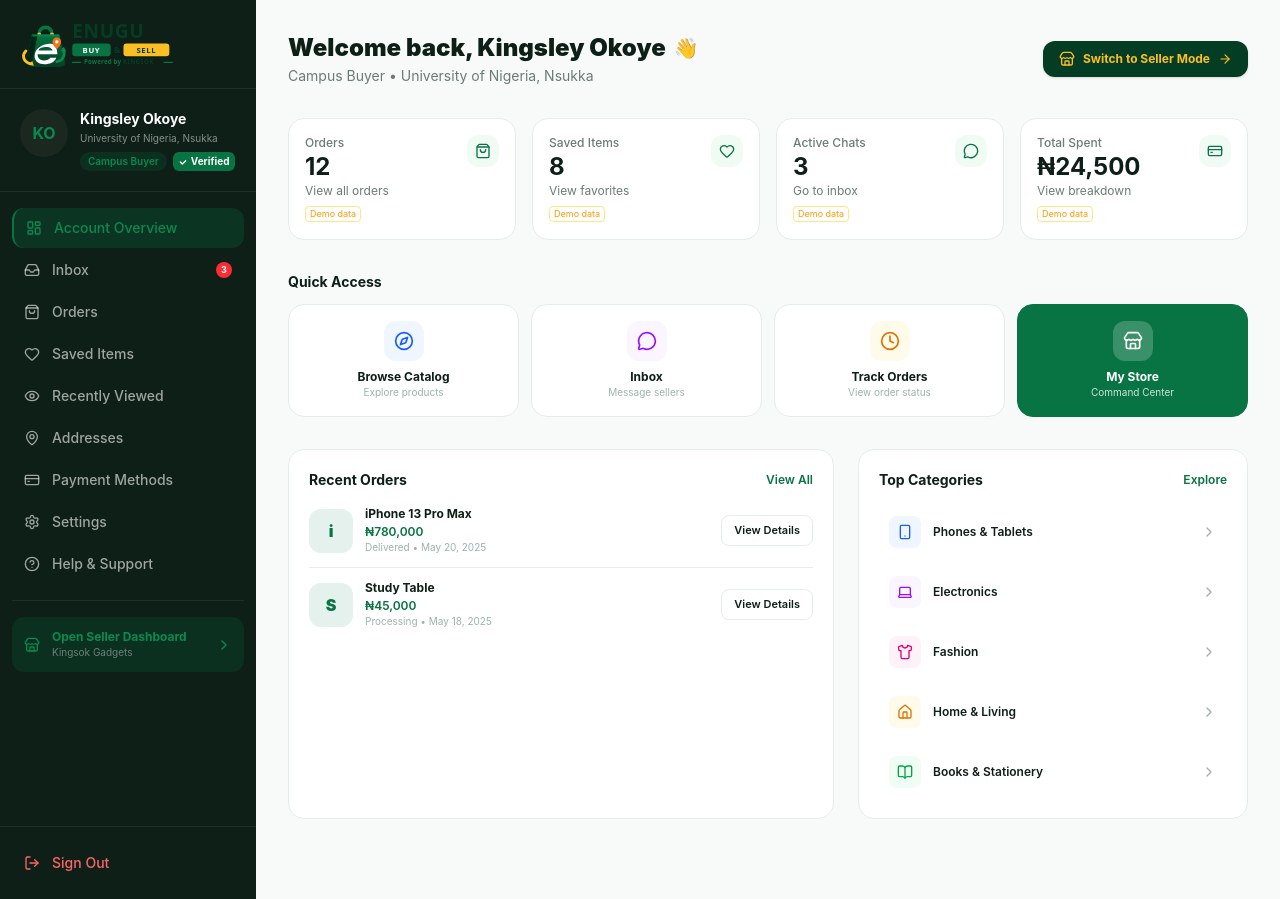
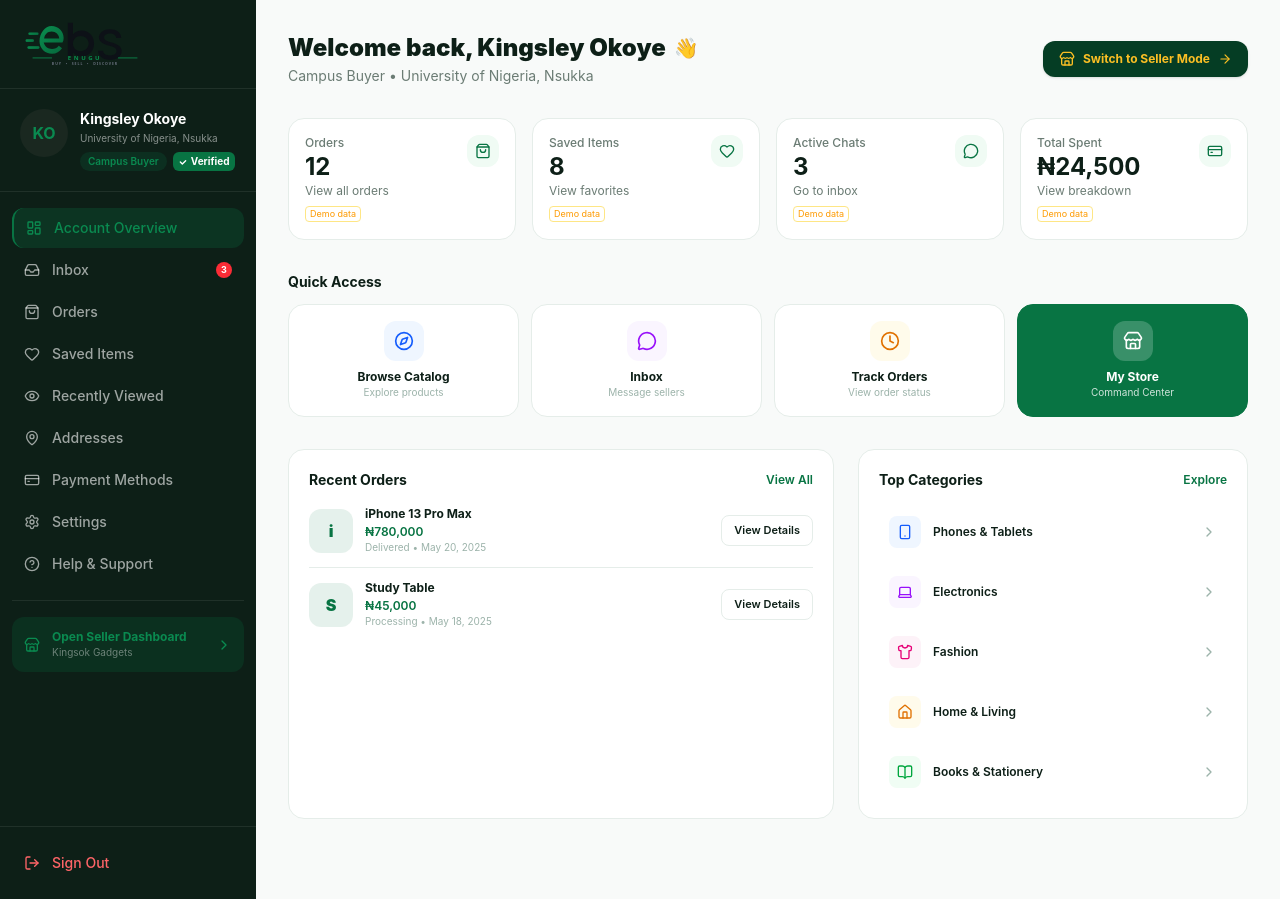
Before and after one commit to kingsokagency-code/ENUGU-BUY-AND-SELL-, a Next.js app: page /account in a window 1280 px wide. Built offline with nearby package versions, Linux system fonts and the light colour scheme.

Commit message:
Adopt official EBS brand logo (Option 3 Refined) with dynamic green speed 'e', bold navy 'b'/'s', '— ENUGU —' sub-line, and 'BUY • SELL • DISCOVER' tagline

```diff
--- a/components/brand/Logo.tsx
+++ b/components/brand/Logo.tsx
@@ -12,14 +12,14 @@ export interface LogoProps {
 }
 
 /**
- * ENUGU BUY & SELL — Master Brand Logo
+ * ENUGU BUY & SELL (EBS) — Master Brand Identity (Option 3 - Refined)
+ * Fast. Simple. Trusted.
  *
- * Implemented as a SINGLE INDIVISIBLE VECTOR SVG LOCKUP:
- * [ICON]  ENUGU
- *         [ BUY ] & [ SELL ]
- *         — Powered by KINGSOK —
- *
- * Uses exact viewBox="0 0 300 90" and preserveAspectRatio="xMinYMid meet".
+ * Features:
+ * - Dynamic forward-moving green "e" with 3 speed motion streaks
+ * - Modern bold "b" and "s" in deep navy (#0D1117)
+ * - "— E N U G U —" sub-brand header with flanking rules
+ * - "BUY • SELL • DISCOVER" tagline
  */
 export function Logo({
   variant = 'full',
@@ -29,325 +29,160 @@ export function Logo({
   className = '',
   theme = 'dark',
 }: LogoProps) {
+  // Proportional size presets maintaining exact 3.3:1 (300:90) or 2.7:1 (270:100) aspect ratios
   const dimensions = {
-    sm: { width: 160, height: 48 },
-    md: { width: 215, height: 64.5 },
-    lg: { width: 270, height: 81 },
-    xl: { width: 330, height: 99 },
+    sm: { width: 130, height: 48 },
+    md: { width: 175, height: 64 },
+    lg: { width: 230, height: 84 },
+    xl: { width: 290, height: 106 },
   }[size];
 
   const displayWidth = width ?? dimensions.width;
   const displayHeight = height ?? dimensions.height;
 
-  // ── Color System ──
+  // ── Color System from Official Brand Guidelines ──
   const isLight = theme === 'light';
-  const isMono = theme === 'monochrome';
+  const primaryGreen = '#0A8F4F';
+  const deepGreen = '#06663B';
+  const navyDark = isLight ? '#FFFFFF' : '#0D1117';
+  const coolGray = isLight ? '#E2E8F0' : '#6B7280';
 
-  const deepEmerald = isMono ? (isLight ? '#FFFFFF' : '#053D24') : '#053D24';
-  const primaryGreen = isMono ? (isLight ? '#FFFFFF' : '#053D24') : '#087443';
-  const brightGreen = isMono ? (isLight ? '#FFFFFF' : '#053D24') : '#0A8A50';
-  const accentYellow = isMono ? (isLight ? '#FFFFFF' : '#053D24') : '#FBBF24';
-  const accentOrange = isMono ? (isLight ? '#FFFFFF' : '#053D24') : '#F97316';
-
-  const textEnugu = isLight ? '#FFFFFF' : deepEmerald;
-  const textAmp = isLight ? '#CBD5E1' : deepEmerald;
-  const textPowered = isLight ? '#A7F3D0' : primaryGreen;
-  const textKingsok = isLight ? '#FFFFFF' : deepEmerald;
-
-  // ── VARIANT 1: ICON ONLY ──
+  // ── VARIANT 1: ICON ONLY (=e Motion Mark) ──
   if (variant === 'icon') {
-    const iconDim = size === 'sm' ? 44 : size === 'md' ? 56 : size === 'lg' ? 72 : 88;
+    const iconDim = size === 'sm' ? 36 : size === 'md' ? 48 : size === 'lg' ? 64 : 80;
     return (
       <svg
-        viewBox="0 0 94 94"
+        viewBox="0 0 100 100"
         width={width ?? iconDim}
         height={height ?? iconDim}
         fill="none"
         xmlns="http://www.w3.org/2000/svg"
         preserveAspectRatio="xMidYMid meet"
         className={`select-none shrink-0 block ${className}`}
-        aria-label="Enugu Buy & Sell Icon"
+        aria-label="EBS Speed Icon"
       >
         <defs>
-          <linearGradient id="iconBagGradSingle" x1="0" y1="0" x2="0" y2="1">
+          <linearGradient id="ebsSpeedGradIcon" x1="0" y1="0" x2="1" y2="1">
             <stop offset="0%" stopColor={primaryGreen} />
-            <stop offset="100%" stopColor={deepEmerald} />
+            <stop offset="100%" stopColor={deepGreen} />
           </linearGradient>
         </defs>
 
-        {/* Handle */}
+        {/* 3 Horizontal Speed Motion Lines on Left */}
+        <rect x="6" y="28" width="22" height="6.5" rx="3.25" fill="url(#ebsSpeedGradIcon)" />
+        <rect x="0" y="46" width="18" height="6.5" rx="3.25" fill="url(#ebsSpeedGradIcon)" />
+        <rect x="4" y="64" width="26" height="6.5" rx="3.25" fill="url(#ebsSpeedGradIcon)" />
+
+        {/* Dynamic Forward-Moving "e" Glyph */}
+        <g transform="translate(32, 10)">
+          {/* Outer Ring & Crossbar */}
           <path
-          d="M36 26 C36 10, 60 10, 60 26"
-          stroke={primaryGreen}
-          strokeWidth="7"
-          strokeLinecap="round"
-          fill="none"
+            d="M32 0 C49.6 0, 64 14.3, 64 32 C64 36.5, 63 40.5, 61 44 L11 44 C13.5 54, 22 61.5, 33 61.5 C40 61.5, 46.5 58, 51 52.5 L60 59 C53.5 68, 44 74, 33 74 C14.5 74, 0 59.5, 0 41 C0 20, 14 0, 32 0 Z M52.5 33 C52 23, 44 14.5, 32 14.5 C21 14.5, 14 22, 12 33 L52.5 33 Z"
+            fill="url(#ebsSpeedGradIcon)"
           />
-        <circle cx="36" cy="27" r="3.5" fill={accentYellow} />
-        <circle cx="60" cy="27" r="3.5" fill={accentYellow} />
-
-        {/* Bag Body */}
-        <path
-          d="M22 27 L74 27 L85 81 C85 85, 80 88, 75 88 L21 88 C16 88, 11 85, 11 81 Z"
-          fill="url(#iconBagGradSingle)"
-        />
-        {/* Left Side Shadow Panel */}
-        <path
-          d="M22 27 L33 27 L21 88 C16 88, 11 85, 11 81 L22 27 Z"
-          fill="#032516"
-        />
-        {/* Top Rim Highlight */}
-        <path
-          d="M22 27 L74 27 L72 31 L24 31 Z"
-          fill={brightGreen}
-          opacity="0.85"
-        />
-
-        {/* Stylized White "e" with evenodd cutout so center is hollow */}
-        <path
-          fillRule="evenodd"
-          clipRule="evenodd"
-          d="M60 45 C47 43, 31 51, 28 63 C25 75, 33 84, 49 83 C60 82, 66 77, 68 71 L57 71 C55 74, 50 76, 45 76 C35 75, 33 69, 33 64 L70 64 C70 55, 67 46, 60 45 Z M35 57 C36 52, 45 50, 54 51 C58 52, 61 55, 61 57 L35 57 Z"
-          fill="#FFFFFF"
-        />
-
-        {/* Yellow Loop Arrow */}
-        <path
-          d="M11 58 C3 66, 6 79, 20 82"
-          stroke={accentYellow}
-          strokeWidth="5.5"
-          strokeLinecap="round"
-          fill="none"
-        />
-        <polygon points="23,77 26,86 16,84" fill={accentYellow} />
-
-        {/* Green Return Arrow */}
-        <path
-          d="M69 78 C80 77, 86 66, 81 55"
-          stroke={brightGreen}
-          strokeWidth="5"
-          strokeLinecap="round"
-          fill="none"
-        />
-        <polygon points="82,50 87,59 77,58" fill={brightGreen} />
-
-        {/* Orange Location Pin */}
-        <g transform="translate(61, 33)">
-          <path
-            d="M8 0 C3.5 0, 0 3.5, 0 8 C0 15, 8 22, 8 22 C8 22, 16 15, 16 8 C16 3.5, 12.5 0, 8 0 Z"
-            fill={accentOrange}
-          />
-          <circle cx="8" cy="8" r="3.2" fill="#FFFFFF" />
         </g>
       </svg>
     );
   }
 
-  // ── VARIANT 2 & 3: MASTER ORIGINAL BRAND LOCKUP ──
+  // ── VARIANT 2: HORIZONTAL / FULL MASTER WORDMARK ──
   return (
     <svg
-      viewBox="0 0 300 90"
+      viewBox="0 0 280 100"
       width={displayWidth}
       height={displayHeight}
       fill="none"
       xmlns="http://www.w3.org/2000/svg"
-      preserveAspectRatio="xMinYMid meet"
+      preserveAspectRatio="xMidYMid meet"
       className={`select-none shrink-0 block ${className}`}
-      aria-label="ENUGU BUY & SELL — Powered by KINGSOK"
+      aria-label="EBS — ENUGU BUY & SELL"
     >
       <defs>
-        <linearGradient id="masterBagGradLockupOriginal" x1="0" y1="0" x2="0" y2="1">
+        <linearGradient id="ebsSpeedGradFull" x1="0" y1="0" x2="1" y2="1">
           <stop offset="0%" stopColor={primaryGreen} />
-          <stop offset="100%" stopColor={deepEmerald} />
+          <stop offset="100%" stopColor={deepGreen} />
         </linearGradient>
       </defs>
 
       {/* ======================================================== */}
-      {/* 1. LEFT SHOPPING BAG ICON                                */}
+      {/* 1. TOP ROW: "= e b s" Master Wordmark                     */}
       {/* ======================================================== */}
-      <g id="MasterBrandIcon" transform="translate(0, 0)">
-        {/* Handle */}
+      <g id="EBSWordmark" transform="translate(18, 4)">
+
+        {/* 3 Speed Lines on the Left */}
+        <rect x="0" y="21" width="22" height="5.5" rx="2.75" fill="url(#ebsSpeedGradFull)" />
+        <rect x="-6" y="36" width="18" height="5.5" rx="2.75" fill="url(#ebsSpeedGradFull)" />
+        <rect x="-2" y="51" width="26" height="5.5" rx="2.75" fill="url(#ebsSpeedGradFull)" />
+
+        {/* Dynamic Forward-Moving "e" */}
+        <g transform="translate(24, 7)">
           <path
-          d="M36 26 C36 10, 60 10, 60 26"
-          stroke={primaryGreen}
-          strokeWidth="7"
-          strokeLinecap="round"
-          fill="none"
+            d="M26 0 C40.5 0, 52 11.5, 52 26 C52 29.5, 51.2 33, 49.5 36 L9 36 C11 44, 18 50, 27 50 C33 50, 38 47.5, 41.5 43 L48.5 48 C43.5 55.5, 36 60, 27 60 C12 60, 0 48, 0 33 C0 16, 11.5 0, 26 0 Z M42.5 27 C42 19, 35.5 12, 26 12 C17 12, 11.5 18, 10 27 L42.5 27 Z"
+            fill="url(#ebsSpeedGradFull)"
           />
-        <circle cx="36" cy="27" r="3.5" fill={accentYellow} />
-        <circle cx="60" cy="27" r="3.5" fill={accentYellow} />
+        </g>
 
-        {/* Bag Body */}
+        {/* Bold Geometric "b" */}
+        <g transform="translate(85, 0)">
           <path
-          d="M22 27 L74 27 L85 81 C85 85, 80 88, 75 88 L21 88 C16 88, 11 85, 11 81 Z"
-          fill="url(#masterBagGradLockupOriginal)"
+            d="M0 0 L11 0 L11 25.5 C15.5 20, 22.5 17, 30.5 17 C45 17, 56.5 29, 56.5 45 C56.5 61, 45 73, 30.5 73 C22.5 73, 15.5 70, 11 64.5 L11 72 L0 72 L0 0 Z M11 45 C11 54, 17.5 61.5, 27.5 61.5 C37.5 61.5, 45 54, 45 45 C45 36, 37.5 28.5, 27.5 28.5 C17.5 28.5, 11 36, 11 45 Z"
+            fill={navyDark}
           />
-        {/* Left Side Shadow Panel */}
+        </g>
+
+        {/* Bold Geometric "s" */}
+        <g transform="translate(150, 14)">
           <path
-          d="M22 27 L33 27 L21 88 C16 88, 11 85, 11 81 L22 27 Z"
-          fill="#032516"
+            d="M26 0 C39 0, 50 7, 50 19 L39 19 C39 13.5, 34 9.5, 26 9.5 C18.5 9.5, 13 13, 13 18 C13 23, 17.5 25.5, 27 28 C39 31, 51 35.5, 51 47 C51 59, 39.5 66, 26 66 C12 66, 0 58.5, 0 46.5 L11 46.5 C11 53, 17.5 56.5, 26 56.5 C34.5 56.5, 40 53, 40 47 C40 41.5, 35.5 39, 25 36 C13 32.5, 2 28, 2 18 C2 7, 13 0, 26 0 Z"
+            fill={navyDark}
           />
-        {/* Top Rim Highlight */}
-        <path
-          d="M22 27 L74 27 L72 31 L24 31 Z"
-          fill={brightGreen}
-          opacity="0.85"
-        />
+        </g>
 
-        {/* Stylized White "e" with evenodd cutout so the middle hole is hollow and not blocked */}
-        <path
-          fillRule="evenodd"
-          clipRule="evenodd"
-          d="M60 45 C47 43, 31 51, 28 63 C25 75, 33 84, 49 83 C60 82, 66 77, 68 71 L57 71 C55 74, 50 76, 45 76 C35 75, 33 69, 33 64 L70 64 C70 55, 67 46, 60 45 Z M35 57 C36 52, 45 50, 54 51 C58 52, 61 55, 61 57 L35 57 Z"
-          fill="#FFFFFF"
-        />
-
-        {/* Yellow Loop Arrow */}
-        <path
-          d="M11 58 C3 66, 6 79, 20 82"
-          stroke={accentYellow}
-          strokeWidth="5.5"
-          strokeLinecap="round"
-          fill="none"
-        />
-        <polygon points="23,77 26,86 16,84" fill={accentYellow} />
-
-        {/* Green Return Arrow */}
-        <path
-          d="M69 78 C80 77, 86 66, 81 55"
-          stroke={brightGreen}
-          strokeWidth="5"
-          strokeLinecap="round"
-          fill="none"
-        />
-        <polygon points="82,50 87,59 77,58" fill={brightGreen} />
-
-        {/* Orange Location Pin */}
-        <g transform="translate(61, 33)">
-          <path
-            d="M8 0 C3.5 0, 0 3.5, 0 8 C0 15, 8 22, 8 22 C8 22, 16 15, 16 8 C16 3.5, 12.5 0, 8 0 Z"
-            fill={accentOrange}
-          />
-          <circle cx="8" cy="8" r="3.2" fill="#FFFFFF" />
-        </g>
       </g>
 
       {/* ======================================================== */}
-      {/* 2. RIGHT TYPOGRAPHY LOCKUP                                */}
+      {/* 2. MIDDLE ROW: "— E N U G U —"                            */}
       {/* ======================================================== */}
-      <g id="MasterTypographyLockup" transform="translate(98, 0)">
+      <g id="EnuguSubBrand" transform="translate(0, 80)">
+        {/* Left Rule */}
+        <line x1="28" y1="0" x2="68" y2="0" stroke={primaryGreen} strokeWidth="1.75" strokeLinecap="round" />
 
-        {/* ROW 1: "ENUGU" Major Wordmark */}
+        {/* "E N U G U" Text */}
         <text
-          x="0"
-          y="34"
-          fill={textEnugu}
-          fontFamily="'Plus Jakarta Sans', system-ui, -apple-system, sans-serif"
-          fontSize="36"
-          fontWeight="900"
-          letterSpacing="0.03em"
+          x="140"
+          y="4"
+          fill={primaryGreen}
+          fontFamily="'Poppins', 'Plus Jakarta Sans', system-ui, sans-serif"
+          fontSize="13"
+          fontWeight="800"
+          letterSpacing="0.42em"
+          textAnchor="middle"
         >
           ENUGU
         </text>
 
-        {/* ROW 2: [ BUY ] & [ SELL ] Badges */}
-        <g id="BuySellRow" transform="translate(0, 44)">
-          {/* [ BUY ] Badge */}
-          <rect
+        {/* Right Rule */}
+        <line x1="212" y1="0" x2="252" y2="0" stroke={primaryGreen} strokeWidth="1.75" strokeLinecap="round" />
+      </g>
+
+      {/* ======================================================== */}
+      {/* 3. BOTTOM ROW: "BUY • SELL • DISCOVER"                   */}
+      {/* ======================================================== */}
+      <g id="BuySellDiscoverTagline" transform="translate(140, 96)">
+        <text
           x="0"
           y="0"
-            width="72"
-            height="24"
-            rx="6"
-            fill={primaryGreen}
-          />
-          <text
-            x="36"
-            y="17"
-            fill="#FFFFFF"
-            fontFamily="'Plus Jakarta Sans', system-ui, -apple-system, sans-serif"
-            fontSize="14.5"
-            fontWeight="900"
-            letterSpacing="0.08em"
+          fill={coolGray}
+          fontFamily="'Poppins', 'Plus Jakarta Sans', system-ui, sans-serif"
+          fontSize="7.5"
+          fontWeight="700"
+          letterSpacing="0.28em"
           textAnchor="middle"
         >
-            BUY
-          </text>
-
-          {/* "&" Ampersand */}
-          <text
-            x="84"
-            y="18"
-            fill={textAmp}
-            fontFamily="'Plus Jakarta Sans', system-ui, -apple-system, sans-serif"
-            fontSize="16.5"
-            fontWeight="900"
-            textAnchor="middle"
-          >
-            &amp;
-          </text>
-
-          {/* [ SELL ] Badge */}
-          <rect
-            x="96"
-            y="0"
-            width="86"
-            height="24"
-            rx="6"
-            fill={accentYellow}
-          />
-          <text
-            x="139"
-            y="17"
-            fill={deepEmerald}
-            fontFamily="'Plus Jakarta Sans', system-ui, -apple-system, sans-serif"
-            fontSize="14.5"
-            fontWeight="900"
-            letterSpacing="0.08em"
-            textAnchor="middle"
-          >
-            SELL
+          BUY &nbsp;•&nbsp; SELL &nbsp;•&nbsp; DISCOVER
         </text>
       </g>
 
-        {/* ROW 3: "— Powered by KINGSOK —" */}
-        <g id="PoweredByKingsokRow" transform="translate(0, 83)">
-          {/* Left Rule */}
-          <line
-            x1="0"
-            y1="-3.5"
-            x2="16"
-            y2="-3.5"
-            stroke={primaryGreen}
-            strokeWidth="2"
-            strokeLinecap="round"
-          />
-
-          {/* Text */}
-          <text
-            x="22"
-            y="0"
-            fontFamily="'Plus Jakarta Sans', system-ui, -apple-system, sans-serif"
-            fontSize="11.5"
-            letterSpacing="0.03em"
-          >
-            <tspan fill={textPowered} fontWeight="700">Powered by </tspan>
-            <tspan fill={textKingsok} fontWeight="900" letterSpacing="0.06em">KINGSOK</tspan>
-          </text>
-
-          {/* Right Rule */}
-          <line
-            x1="172"
-            y1="-3.5"
-            x2="188"
-            y2="-3.5"
-            stroke={primaryGreen}
-            strokeWidth="2"
-            strokeLinecap="round"
-          />
-        </g>
-
-      </g>
     </svg>
   );
 }
--- a/components/layout/Navbar.tsx
+++ b/components/layout/Navbar.tsx
@@ -61,7 +61,7 @@ export function Navbar() {
           {/* LEFT: Official Brand Logo on White */}
           <div className="flex items-center shrink-0">
             <Link href="/" className="inline-flex items-center" aria-label="Enugu Buy & Sell Home">
-              <Logo size="md" width={215} height={64.5} />
+              <Logo size="md" width={175} height={62.5} />
             </Link>
           </div>
 
@@ -180,10 +180,10 @@ export function Navbar() {
             <Menu className="w-4 h-4" />
           </button>
 
-          {/* CENTER: Exact Proportional Master Logo (Zero Distortion) */}
+          {/* CENTER: Exact Proportional Master Logo (Option 3 Refined) */}
           <div className="flex items-center justify-center shrink-0">
             <Link href="/" className="inline-flex items-center" aria-label="Enugu Buy & Sell Home">
-              <Logo size="sm" width={135} height={40.5} />
+              <Logo size="sm" width={120} height={43} />
             </Link>
           </div>
 
```
Also changed, not shown: public/logo-official-transparent.svg, public/logo.svg. Lines whose indentation alone changed are shown as unchanged.
